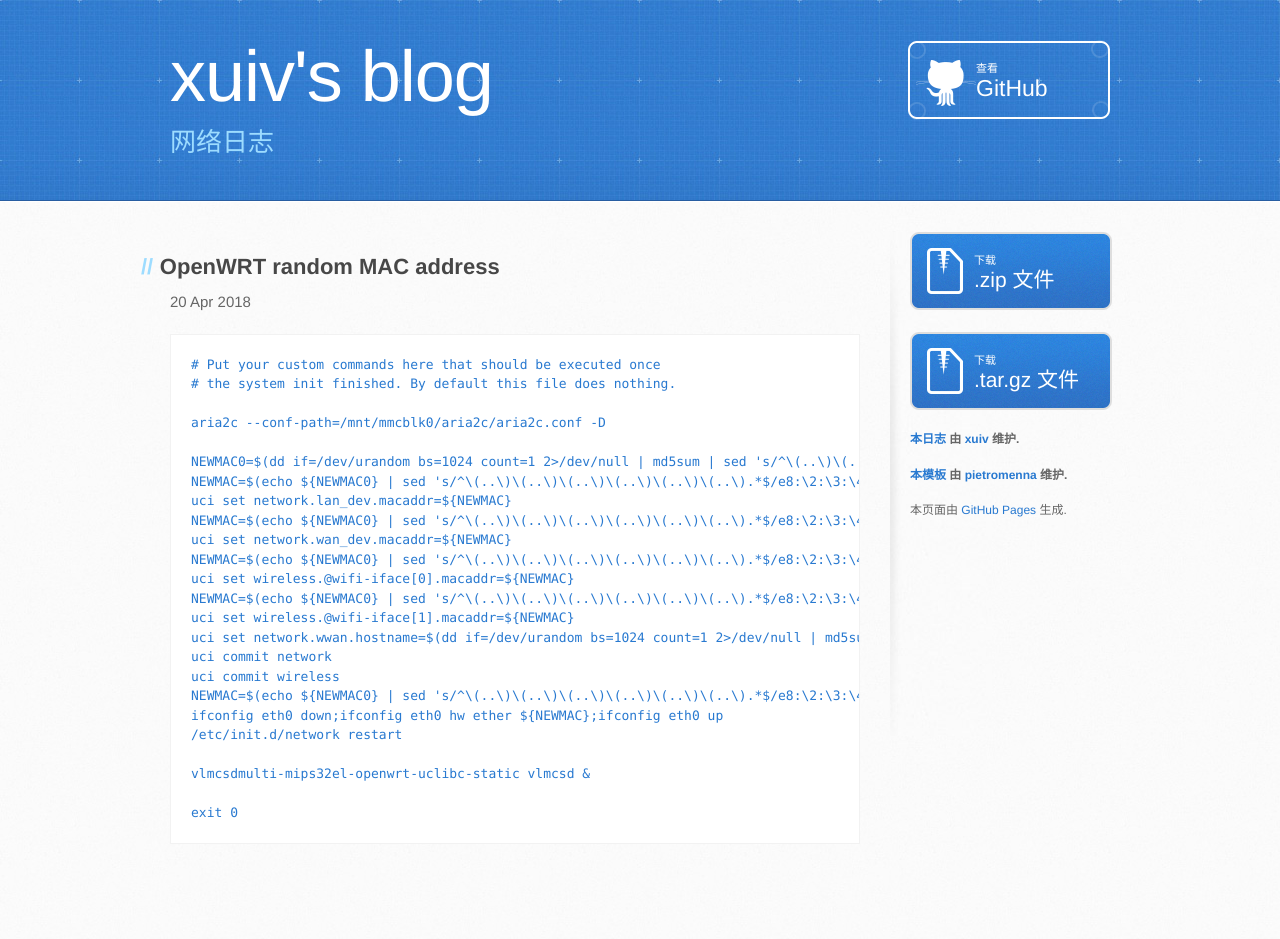
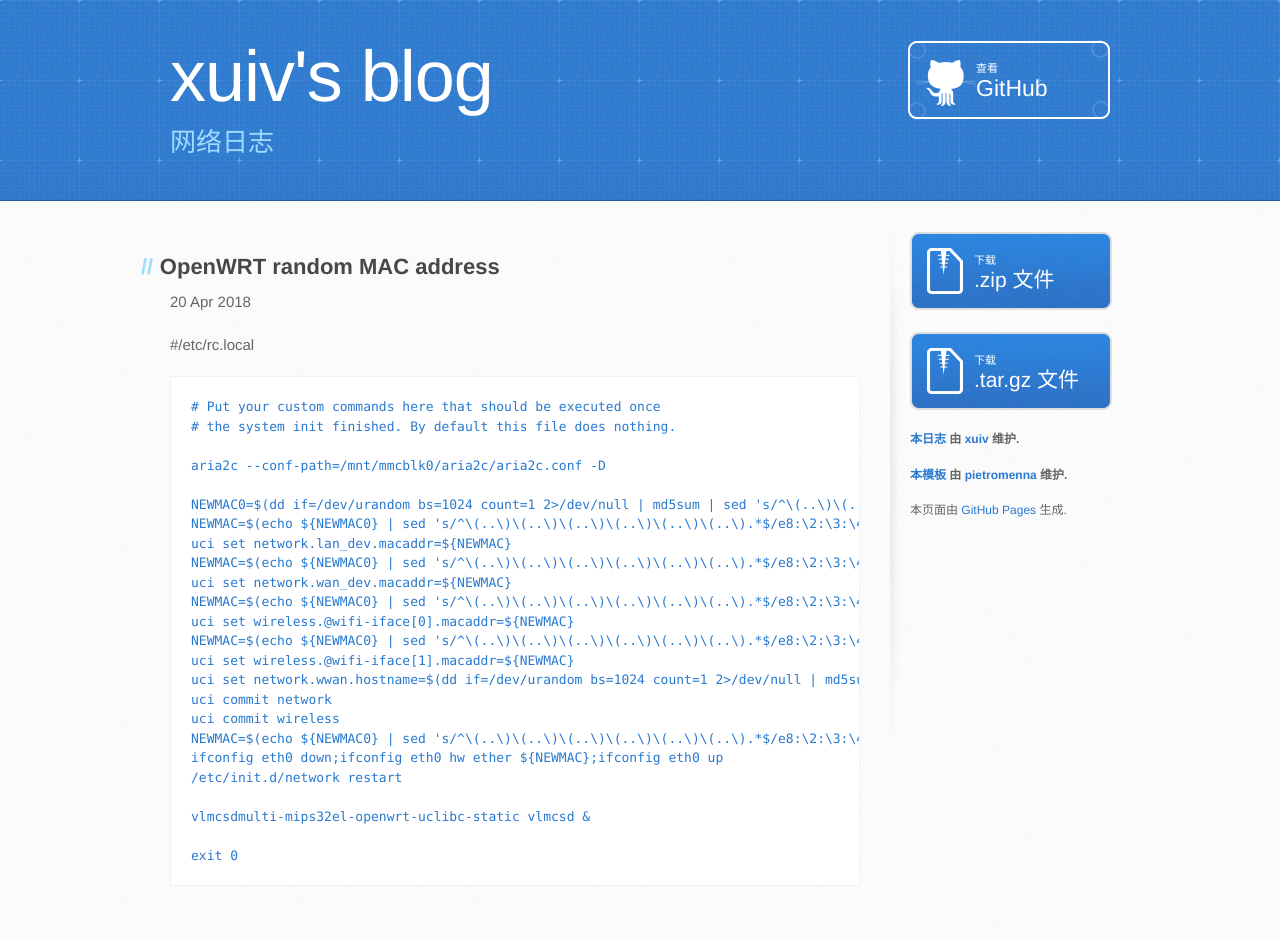
Before and after one commit to xuiv/xuiv.github.io, a Jekyll site: the page built from _posts/2018-04-20-openwrt-random-mac-address.markdown, in a window 1280 px wide. Built offline with Jekyll 4.4.1, drawn with Linux system fonts in a browser that asks for light colours; some web fonts are replaced; before the commit the page ends 900 px from its top, so only the background shows below that.

Commit message:
Update 2018-04-20-openwrt-random-mac-address.markdown

````diff
--- a/_posts/2018-04-20-openwrt-random-mac-address.markdown
+++ b/_posts/2018-04-20-openwrt-random-mac-address.markdown
@@ -5,6 +5,7 @@ date:   2018-04-20 19:04:00
 categories: computer config
 ---
 
+#/etc/rc.local
 ```
 # Put your custom commands here that should be executed once
 # the system init finished. By default this file does nothing.
````
